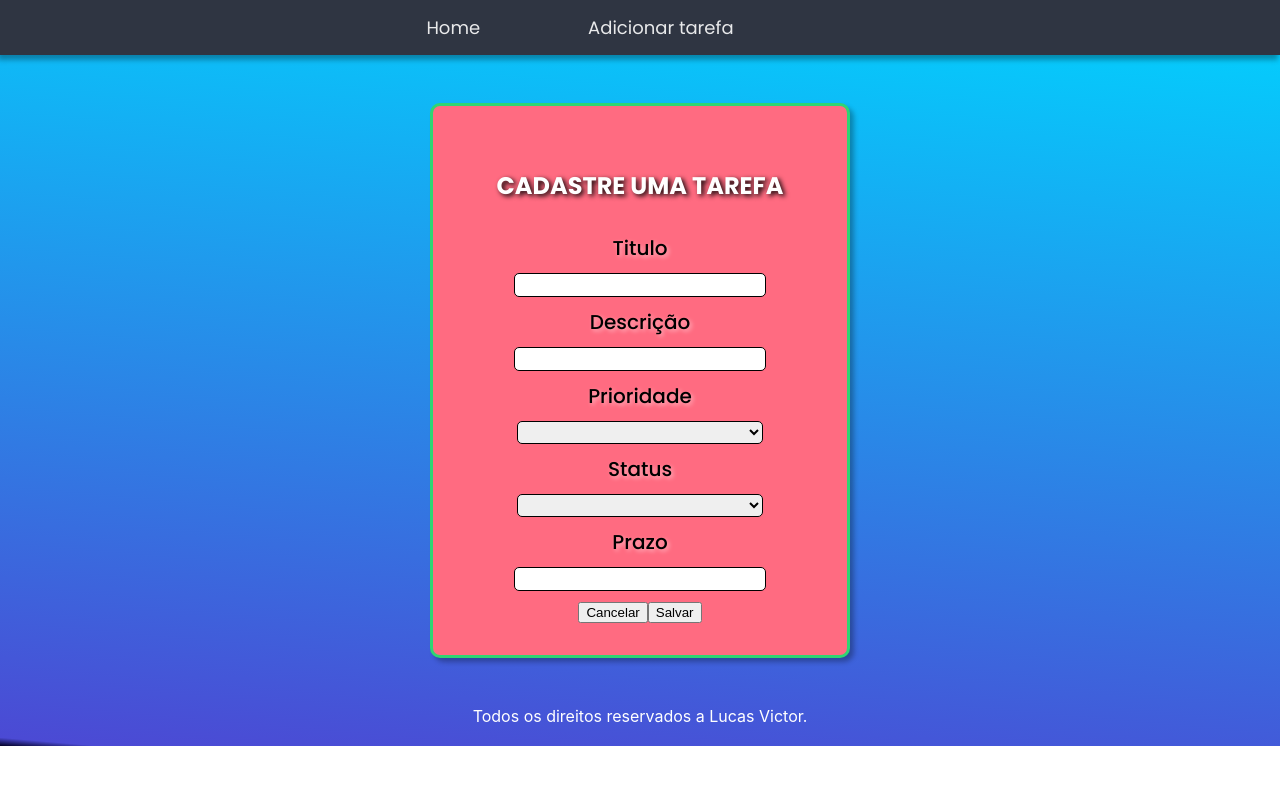
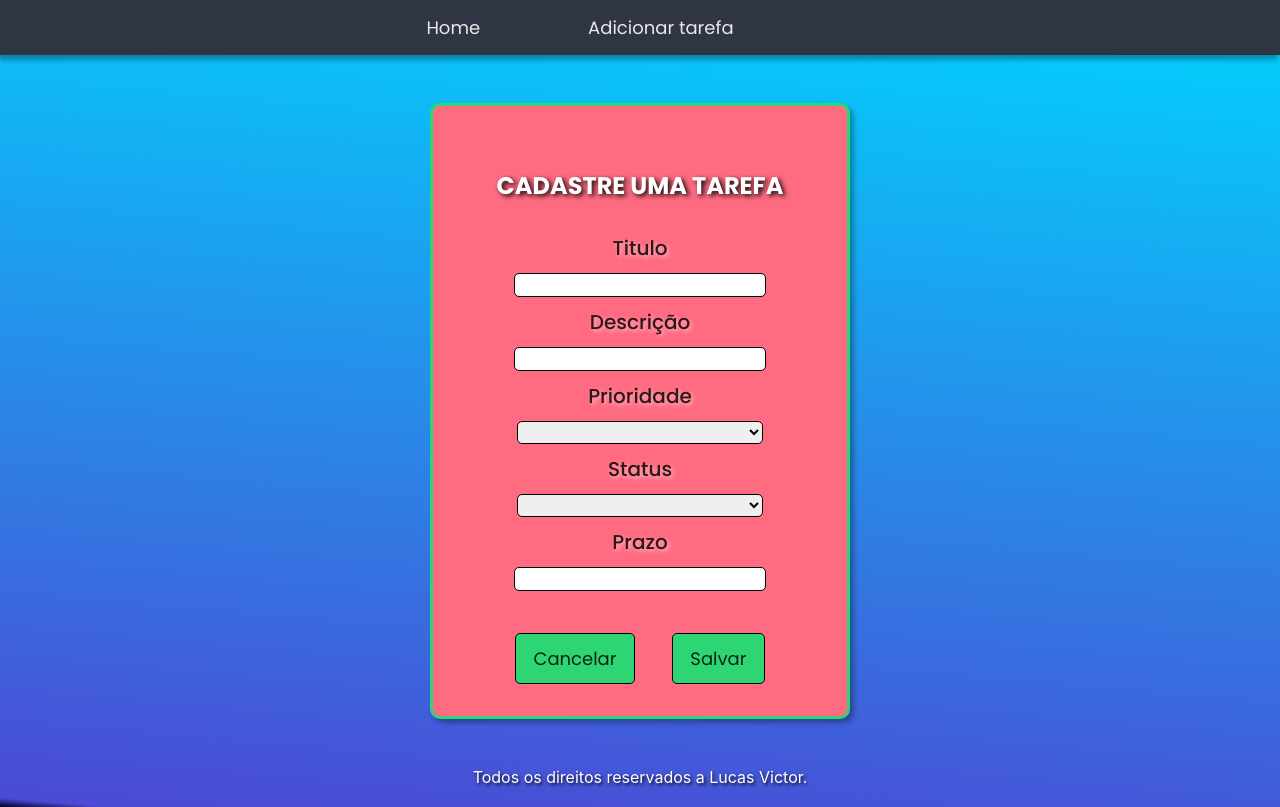
Before and after one commit to lucasmbrute2/frontend-to-do-list-react, a React (Create React App) app: page /add in a window 1280 px wide. Built offline with nearby package versions, Linux system fonts and the light colour scheme; the HTML template or start-up script is replaced by a standard one.

Commit message:
estilizando form add

```diff
--- a/src/components/shared/Footer/Footer.scss
+++ b/src/components/shared/Footer/Footer.scss
@@ -6,5 +6,5 @@
     height: 40px;
     text-align: center;
     color: #ffffff;
-
+    text-shadow: .1em .1em .2em rgba(0, 0, 0, 0.822);
 }
--- a/src/pages/addTask/addTask.js
+++ b/src/pages/addTask/addTask.js
@@ -59,9 +59,9 @@ const AddTask = (props)=>{
                 </div>
                 <div className="add-form-buttons">
                     <Link to="/">
-                        <button className="add-form-buttons-cancelar">Cancelar</button>
+                        <button className="add-form-buttons-send">Cancelar</button>
                     </Link>
-                    <button type="submit" className="add-form-buttons-salvar">Salvar</button>
+                    <button type="submit" className="add-form-buttons-send salvar">Salvar</button>
                 </div>
             </form>
         </section>
--- a/src/pages/addTask/addTask.scss
+++ b/src/pages/addTask/addTask.scss
@@ -8,9 +8,8 @@
     display: block;
     text-align: center;
     margin: 3rem auto;
-    padding: 2rem;
+    padding: 2rem 2rem 0rem 2rem;
     background-color:  $color-secundary;
-    padding-bottom: 2rem;
     box-shadow: 4px 4px 5px 0px rgba(0,0,0,0.29);
     -webkit-box-shadow: 4px 4px 5px 0px rgba(0,0,0,0.29);
     -moz-box-shadow: 4px 4px 5px 0px rgba(0,0,0,0.29);
@@ -27,7 +26,7 @@
             display: flex;
             flex-direction: column;
             &-label{
-                color: #000;
+                color: rgba(0, 0, 0, 0.822);
                 font-family: 'Poppins', sans-serif;
                 font-weight: 500;
                 font-size: 20px;
@@ -43,6 +42,28 @@
                 border: 1px solid #000;
             }
         }
+        &-buttons{
+            display: flex;
+            justify-content: space-around;
+            padding: 2rem;
+            &-send{
+                padding: .7rem 1.1rem;
+                border-radius: 5px;
+                border: .1px solid #000;
+                cursor: pointer;
+                background-color: $color-success;
+                color: rgba(0, 0, 0, 0.829);
+                font-size: 18px;
+                font-family: 'Poppins', sans-serif;
+                transition: .3s all;
+                &:hover{
+                    transform: scale(1.1);
+
+                }
+            }
+
+        }
     }
 
+
 }
```
